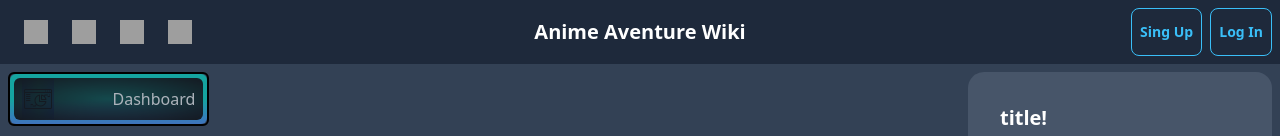
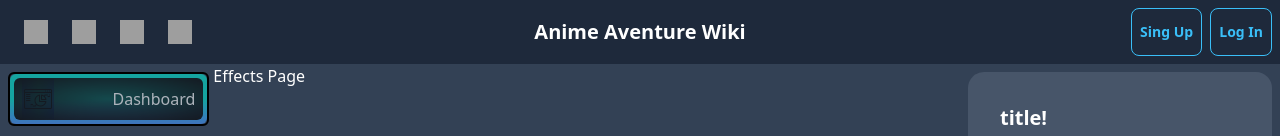
Before and after one commit to JorgeCoM/anime_aventures_wiki, a React (Vite) app: page /effects in a window 1280 px wide. Shown: the top 136 px of the page. Built offline with nearby package versions, Linux system fonts and the light colour scheme; grey boxes are pictures that could not be loaded; a web font is replaced by a local one.

Commit message:
refactorizacion toaster

```diff
--- a/src/components/Toasters/Success.jsx
+++ b/src/components/Toasters/Success.jsx
@@ -5,7 +5,7 @@ export const SuccessToaster = ({ data }) => {
 
     const { title, type, message } = data
 
-    const success = () => toast.success(`${title} ${type} ${message}`, {
+    const success = () => toast.success(`${title}  it has been ${type} successfully`, {
         style: {
             background: '#00FF7F',
             color: 'black'
--- a/src/data/Toaster.js
+++ b/src/data/Toaster.js
@@ -1,6 +1,6 @@
 export const toasterData = {
     message: 'it has been created successfully',
     messageError: 'error trying to execute this action!',
-    title: 'Codes',
+    title: 'Effects',
     type: 'created'
   }
--- a/src/pages/EffectsPage.jsx
+++ b/src/pages/EffectsPage.jsx
@@ -1,14 +1,9 @@
-import { DescriptionToaster } from "../components/Toasters/DescriptionToaster"
-import { toasterData } from "../data/Toaster"
-// import { SuccessToaster } from "../components/Toasters/Success"
 
 export const EffectsPage = () => {
 
   return (
     <div className="text-white">
-      <DescriptionToaster data={toasterData} />
-      {/* <SuccessToaster data={data} /> */}
-
+       Effects Page
     </div>
   )
 }
```
